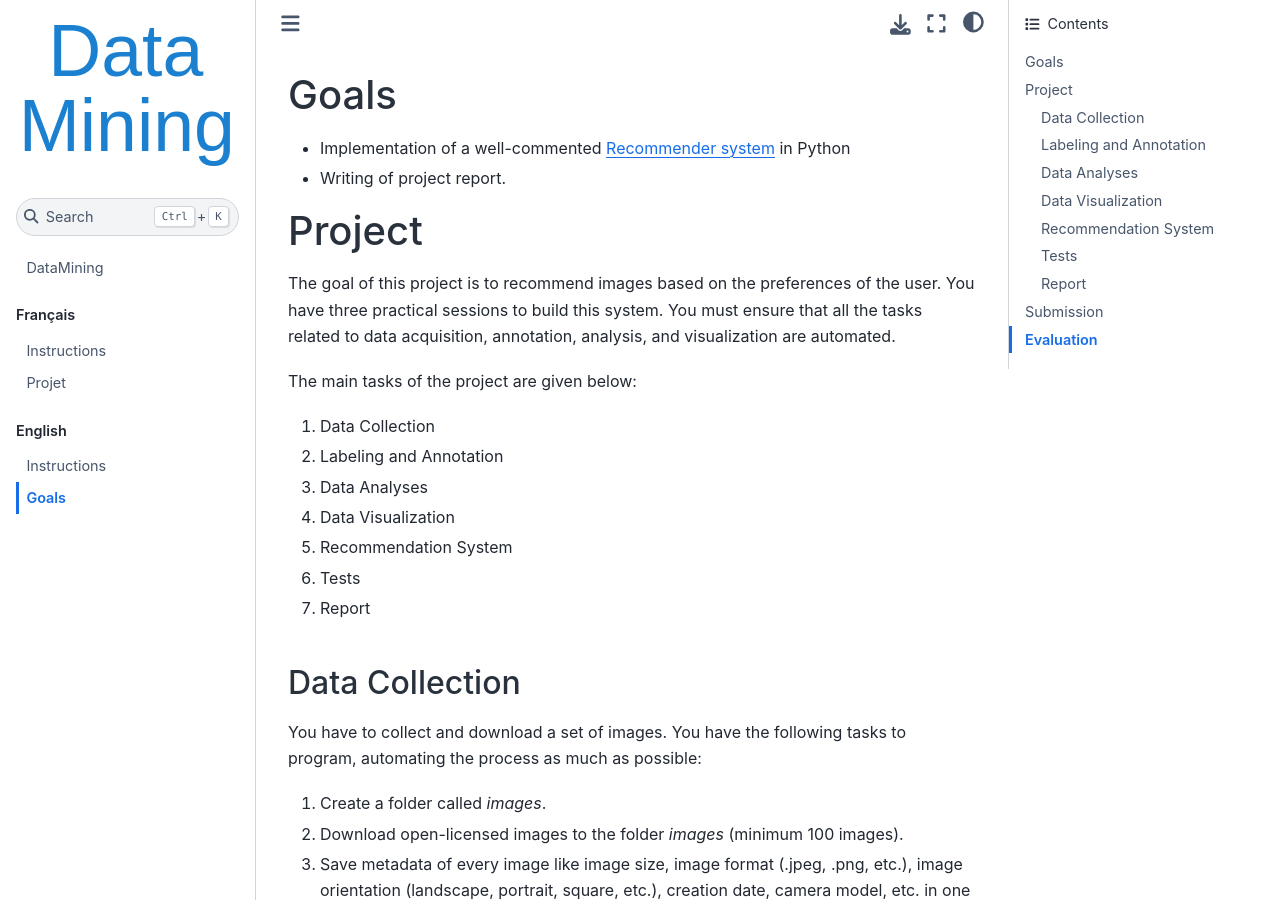
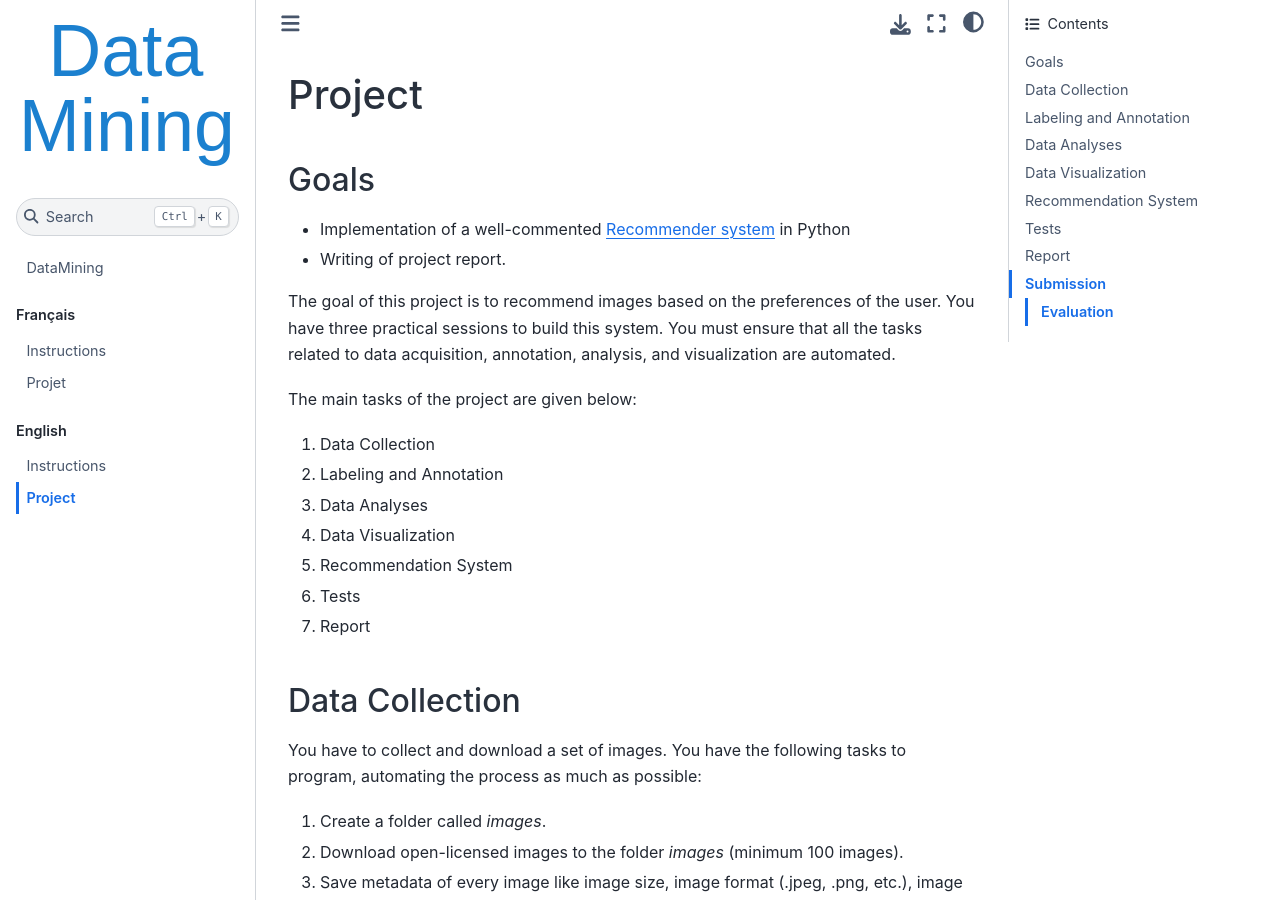
Before and after one commit to johnsamuelwrites/DataMining, a Jupyter Book: the page built from en/Project/project.md, in a window 1280 px wide and 900 px high. Built offline with Jupyter Book 1.0.4 settings and Sphinx 7.4.7 and the Sphinx Book theme 1.1.4, drawn with Linux system fonts in a browser that asks for light colours; pages that are not in the unit, such as notebooks, are missing from menus.

```diff
--- a/en/Project/project.md
+++ b/en/Project/project.md
@@ -1,9 +1,9 @@
-### Goals
+# Project
+
+## Goals
 
 -   Implementation of a well-commented [Recommender system](https://en.wikipedia.org/wiki/Recommender_system) in Python
 -   Writing of project report.
-
-### Project
 
 
 The goal of this project is to recommend images based on the preferences
@@ -21,7 +21,7 @@ The main tasks of the project are given below:
 6.  Tests
 7.  Report
 
-#### Data Collection
+## Data Collection
 
 You have to collect and download a set of images. You have the following
 tasks to program, automating the process as much as possible:
@@ -38,7 +38,7 @@ tasks to program, automating the process as much as possible:
 For this task, you should look for sources having additional information
 like the tags, categories, etc.
 
-#### Labeling and Annotation
+## Labeling and Annotation
 
 In this task, you may need to label, annotate and save additional
 information about every image. You may analyze the images using
@@ -51,7 +51,7 @@ E.g., color names, \#cat, \#flower, \#sunflower, rose etc. How are you
 planning to process the user tags? Is it possible to automate this
 process?
 
-#### Data Analyses
+## Data Analyses
 
 Ask the user to select some images and add tags. For every user, you are
 now ready to build a user-preference profile, based on this selection.
@@ -75,7 +75,7 @@ favorite images. How did you create random users? How many users did you
 create? What information did you store for every user? What types of
 analyses did you perform?
 
-#### Data Visualization
+## Data Visualization
 
 In this task, your goal is to visualize the different characteristics of
 all the downloaded images.
@@ -89,7 +89,7 @@ The users may also like to visualize the above information related to
 their favorite images. In this task, you must also add functionality to
 let the users visualize information related to their own user profile.
 
-#### Recommendation System
+## Recommendation System
 
 Are you now ready to recommend images to a user? In this task, your goal
 is to build the recommendation system. Which approach did you decide to
@@ -99,13 +99,13 @@ profile? What type of information did you use for building a user
 profile? What\'s missing? What are the limitations of your proposed
 approach?
 
-#### Tests
+## Tests
 
 Your next task is to develop and run different tests on your proposed
 system. Are different functions functional? How did you test your
 project? How are you verifying that your recommender system is working?
 
-#### Report
+## Report
 
 Your final task is to prepare a 4-page Project report (French or
 English) in PDF format detailing the following:
@@ -125,7 +125,7 @@ English) in PDF format detailing the following:
 **Note**: Please do not add any program (or code) in this report.
 
 
-### Submission
+## Submission
 
 
 -   Please **do not** submit your image.
```
Also changed, not shown: 4 other files.
